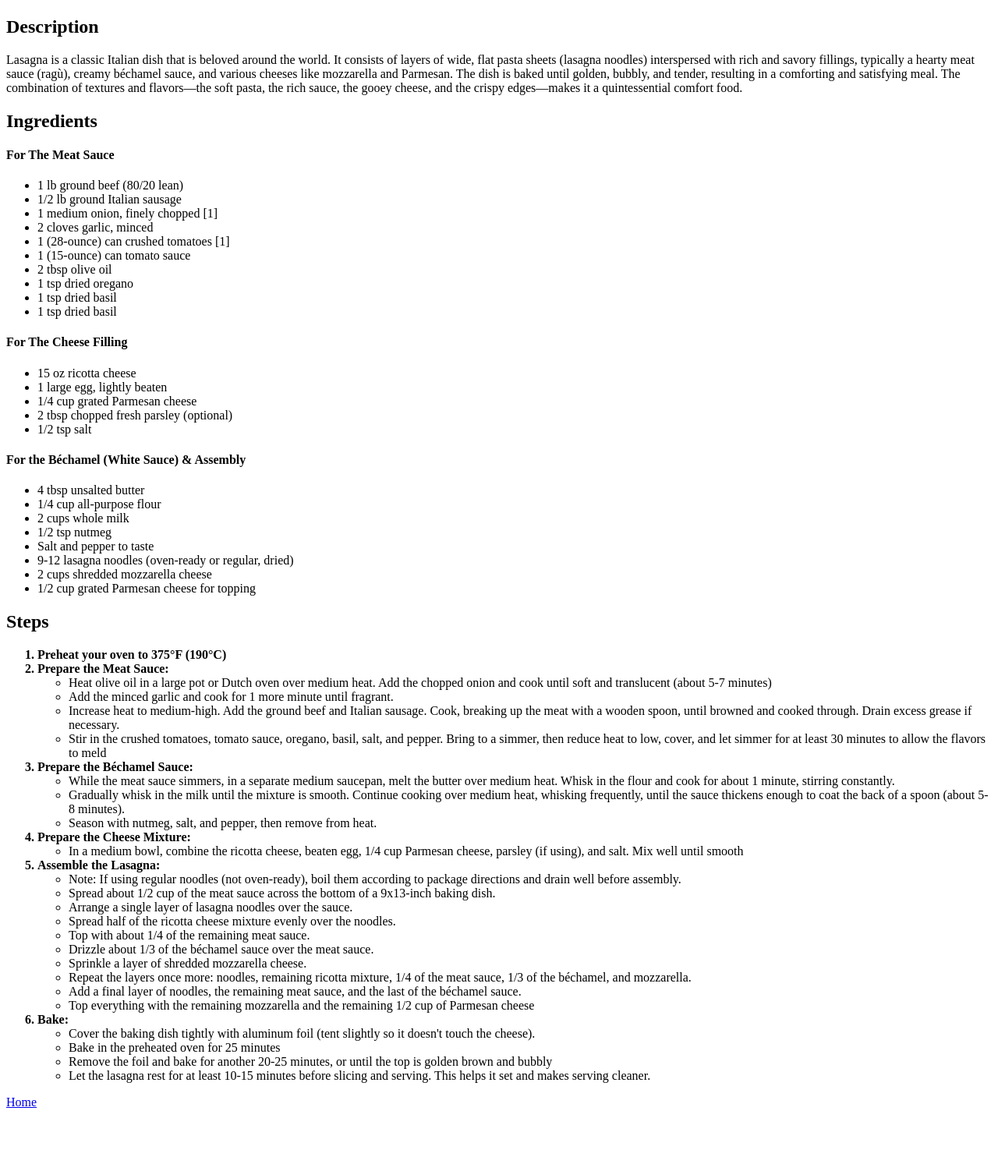
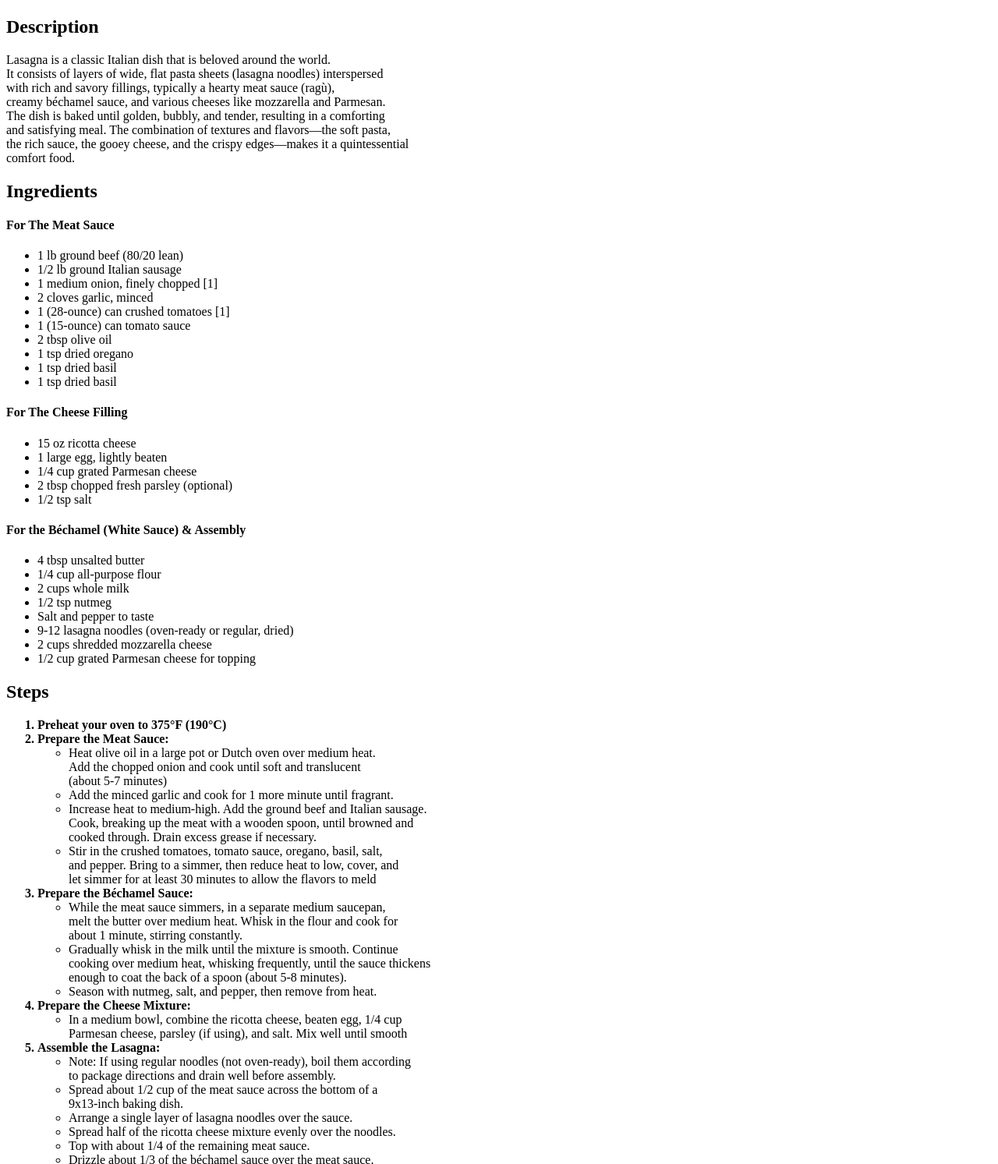
Before and after one commit to petow23/odin-recipes, a plain HTML site: page recipes/lasagna.html in a window 1280 px wide. Shown: the part 458-1951 px from the top of the page at 78% size. Before the commit the page ends 1889 px from the top, so only its background shows below. Drawn offline with Linux system fonts and the light colour scheme.

Commit message:
Added page breaks

```diff
--- a/recipes/lasagna.html
+++ b/recipes/lasagna.html
@@ -9,13 +9,13 @@
     <h1>Lasagna</h1>
     <img src="../img/lasagna.jpg" alt="Picture of delicious lasagna!" width="500">
     <h2>Description</h2>
-    <p>Lasagna is a classic Italian dish that is beloved around the world.
-        It consists of layers of wide, flat pasta sheets (lasagna noodles) interspersed
-        with rich and savory fillings, typically a hearty meat sauce (ragù),
-        creamy béchamel sauce, and various cheeses like mozzarella and Parmesan.
-        The dish is baked until golden, bubbly, and tender, resulting in a comforting
-        and satisfying meal. The combination of textures and flavors—the soft pasta,
-        the rich sauce, the gooey cheese, and the crispy edges—makes it a quintessential
+    <p>Lasagna is a classic Italian dish that is beloved around the world.<br>
+        It consists of layers of wide, flat pasta sheets (lasagna noodles) interspersed<br>
+        with rich and savory fillings, typically a hearty meat sauce (ragù),<br>
+        creamy béchamel sauce, and various cheeses like mozzarella and Parmesan.<br>
+        The dish is baked until golden, bubbly, and tender, resulting in a comforting<br>
+        and satisfying meal. The combination of textures and flavors—the soft pasta,<br>
+        the rich sauce, the gooey cheese, and the crispy edges—makes it a quintessential<br>
         comfort food.</p>
     <h2>Ingredients</h2>
     <h4>For The Meat Sauce</h4>
@@ -55,59 +55,59 @@
         <strong><li>Preheat your oven to 375°F (190°C)</li></strong>
         <strong><li>Prepare the Meat Sauce:</li></strong>
             <ul>
-                <li>Heat olive oil in a large pot or Dutch oven over medium heat.
-                    Add the chopped onion and cook until soft and translucent
+                <li>Heat olive oil in a large pot or Dutch oven over medium heat.<br>
+                    Add the chopped onion and cook until soft and translucent <br>
                     (about 5-7 minutes)</li>
                 <li>Add the minced garlic and cook for 1 more minute until fragrant.</li>
-                <li>Increase heat to medium-high. Add the ground beef and Italian sausage.
-                    Cook, breaking up the meat with a wooden spoon, until browned and
+                <li>Increase heat to medium-high. Add the ground beef and Italian sausage.<br>
+                    Cook, breaking up the meat with a wooden spoon, until browned and <br>
                     cooked through. Drain excess grease if necessary.</li>
-                <li>Stir in the crushed tomatoes, tomato sauce, oregano, basil, salt,
-                    and pepper. Bring to a simmer, then reduce heat to low, cover, and
+                <li>Stir in the crushed tomatoes, tomato sauce, oregano, basil, salt, <br>
+                    and pepper. Bring to a simmer, then reduce heat to low, cover, and <br>
                     let simmer for at least 30 minutes to allow the flavors to meld</li>
             </ul>
         <strong><li>Prepare the Béchamel Sauce:</li></strong>
             <ul>
-                <li>While the meat sauce simmers, in a separate medium saucepan,
-                    melt the butter over medium heat. Whisk in the flour and cook for
+                <li>While the meat sauce simmers, in a separate medium saucepan,<br>
+                    melt the butter over medium heat. Whisk in the flour and cook for <br>
                     about 1 minute, stirring constantly.</li>
-                <li>Gradually whisk in the milk until the mixture is smooth. Continue
-                    cooking over medium heat, whisking frequently, until the sauce thickens
+                <li>Gradually whisk in the milk until the mixture is smooth. Continue <br>
+                    cooking over medium heat, whisking frequently, until the sauce thickens <br>
                     enough to coat the back of a spoon (about 5-8 minutes).</li>
                 <li>Season with nutmeg, salt, and pepper, then remove from heat.</li>
             </ul>
 
         <strong><li>Prepare the Cheese Mixture:</li></strong>
             <ul>
-                <li>In a medium bowl, combine the ricotta cheese, beaten egg, 1/4 cup
+                <li>In a medium bowl, combine the ricotta cheese, beaten egg, 1/4 cup <br>
                     Parmesan cheese, parsley (if using), and salt. Mix well until smooth</ul>
             </ul>
         <strong><li>Assemble the Lasagna:</li></strong>
             <ul>
-                <li>Note: If using regular noodles (not oven-ready), boil them according
+                <li>Note: If using regular noodles (not oven-ready), boil them according <br>
                     to package directions and drain well before assembly.</li>
-                <li>Spread about 1/2 cup of the meat sauce across the bottom of a
+                <li>Spread about 1/2 cup of the meat sauce across the bottom of a <br>
                     9x13-inch baking dish.</li>
                 <li>Arrange a single layer of lasagna noodles over the sauce.</li>
                 <li>Spread half of the ricotta cheese mixture evenly over the noodles.</li>
                 <li>Top with about 1/4 of the remaining meat sauce.</li>
                 <li>Drizzle about 1/3 of the béchamel sauce over the meat sauce.</li>
                 <li>Sprinkle a layer of shredded mozzarella cheese.</li>
-                <li>Repeat the layers once more: noodles, remaining ricotta mixture,
+                <li>Repeat the layers once more: noodles, remaining ricotta mixture,<br>
                     1/4 of the meat sauce, 1/3 of the béchamel, and mozzarella.</li>
-                <li>Add a final layer of noodles, the remaining meat sauce, and
+                <li>Add a final layer of noodles, the remaining meat sauce, and <br>
                     the last of the béchamel sauce.</li>
-                <li>Top everything with the remaining mozzarella and the remaining 1/2
+                <li>Top everything with the remaining mozzarella and the remaining 1/2 <br>
                     cup of Parmesan cheese</li>
             </ul>
         <strong><li>Bake:</li></strong>
             <ul>
-                <li>Cover the baking dish tightly with aluminum foil (tent slightly so
+                <li>Cover the baking dish tightly with aluminum foil (tent slightly so <br>
                     it doesn't touch the cheese).</li>
                 <li>Bake in the preheated oven for 25 minutes</li>
-                <li>Remove the foil and bake for another 20-25 minutes, or until
+                <li>Remove the foil and bake for another 20-25 minutes, or until<br>
                     the top is golden brown and bubbly</li>
-                <li>Let the lasagna rest for at least 10-15 minutes before slicing
+                <li>Let the lasagna rest for at least 10-15 minutes before slicing<br>
                     and serving. This helps it set and makes serving cleaner.</li>
             </ul>
     </ol>
```
